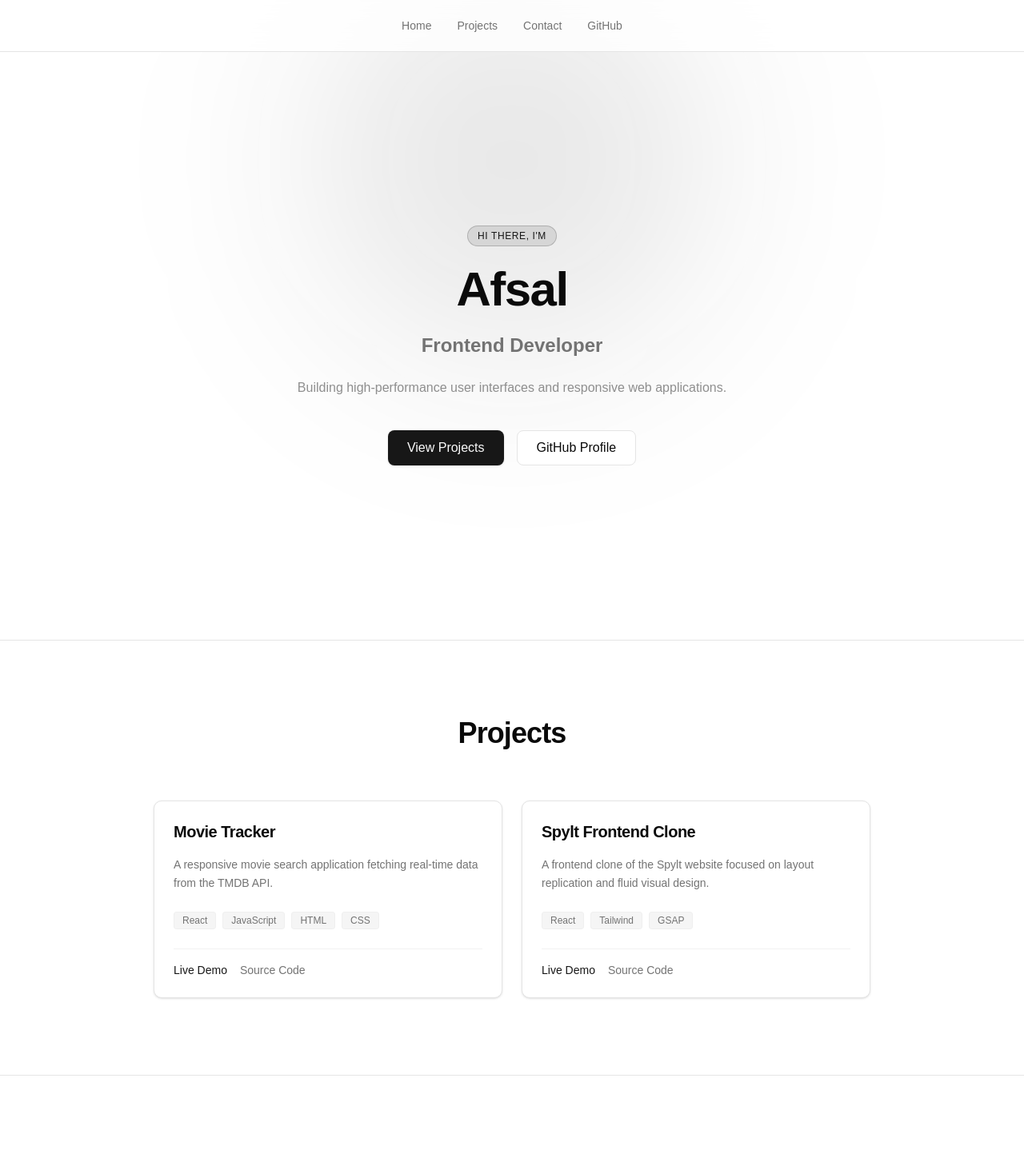
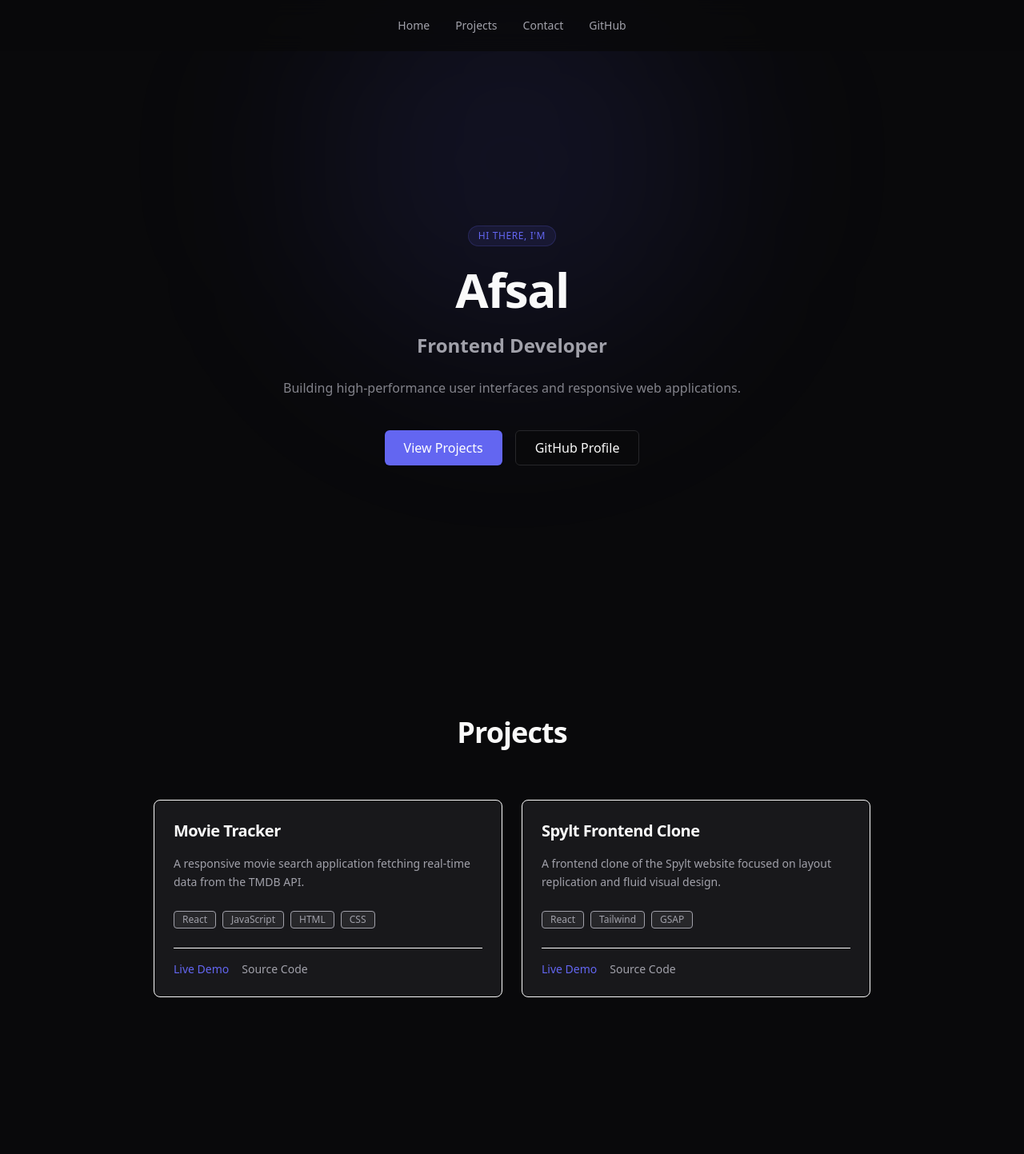
Before and after one commit to afzytk/portfolio, a React app: page / in a window 1280 px wide. Shown: the top 1443 px of the page at 80% size. Built offline with nearby package versions, Linux system fonts and the light colour scheme; the HTML template or start-up script is replaced by a standard one.

Commit message:
feat: update theme and remove section borders

```diff
--- a/src/components/Contact.jsx
+++ b/src/components/Contact.jsx
@@ -14,14 +14,10 @@ export default function Contact() {
   const handleSubmit = (e) => {
     e.preventDefault();
     console.log("Form Submitted Safely:", formData);
-    // Integrate email services like Formspree, Web3Forms, or EmailJS here
   };
 
   return (
-    <section
-      id="contact"
-      className="py-24 bg-background text-foreground border-t border-border"
-    >
+    <section id="contact" className="py-24 bg-background text-foreground">
       <div className="max-w-xl mx-auto px-4">
         <div className="flex flex-col items-center text-center mb-12 gap-3">
           <h2 className="text-3xl font-bold tracking-tight sm:text-4xl">
--- a/src/components/Navbar.jsx
+++ b/src/components/Navbar.jsx
@@ -15,7 +15,7 @@ const Navbar = () => {
     }
   };
   return (
-    <nav className="fixed top-0 left-0 w-full z-50 border-b border-border bg-background/80 backdrop-blur-md">
+    <nav className="fixed top-0 left-0 w-full z-50  bg-background/80 backdrop-blur-md">
       <div className="max-w-6xl mx-auto px-4 h-16 flex items-center justify-center">
         <div className="flex items-center space-x-8">
           {navLinks.map((link) => {
--- a/src/components/Projects.jsx
+++ b/src/components/Projects.jsx
@@ -2,10 +2,7 @@ import { projects } from "../data/portfolio";
 
 export default function Projects() {
   return (
-    <section
-      id="projects"
-      className="py-24 bg-background text-foreground border-t border-border"
-    >
+    <section id="projects" className="py-24 bg-background text-foreground">
       <div className="max-w-6xl mx-auto px-4">
         <div className="flex flex-col items-center text-center mb-16 gap-3">
           <h2 className="text-3xl font-bold tracking-tight sm:text-4xl">
--- a/src/index.css
+++ b/src/index.css
@@ -1,13 +1,13 @@
-@import "tailwindcss";
+/* @import "tailwindcss";
 @import "tw-animate-css";
 @import "shadcn/tailwind.css";
 @import "@fontsource-variable/inter";
 
 @custom-variant dark (&:is(.dark *));
 
-@theme inline {
+@theme {
   --font-heading: var(--font-sans);
-    --font-sans: 'Inter Variable', sans-serif;
+  --font-sans: "Inter Variable", sans-serif;
   --color-sidebar-ring: var(--sidebar-ring);
   --color-sidebar-border: var(--sidebar-border);
   --color-sidebar-accent-foreground: var(--sidebar-accent-foreground);
@@ -127,4 +127,29 @@
   html {
     @apply font-sans;
   }
+} */
+
+@import "tailwindcss";
+
+@theme {
+  --color-background: #09090b;
+  --color-foreground: #fafafa;
+  --color-card: #18181b;
+  --color-muted-foreground: #a1a1aa;
+
+  --color-primary: #6366f1;
+  --color-primary-foreground: #ffffff;
+
+  --color-muted: #27272a;
+  --color-accent: #27272a;
+  --color-accent-foreground: #fafafa;
+
+  --color-ring: #6366f1;
+  --color-input: #27272a;
 }
+
+body {
+  background-color: var(--color-background);
+  color: var(--color-foreground);
+  font-family: system-ui, sans-serif;
+}
```
Lines whose indentation alone changed are shown as unchanged.
